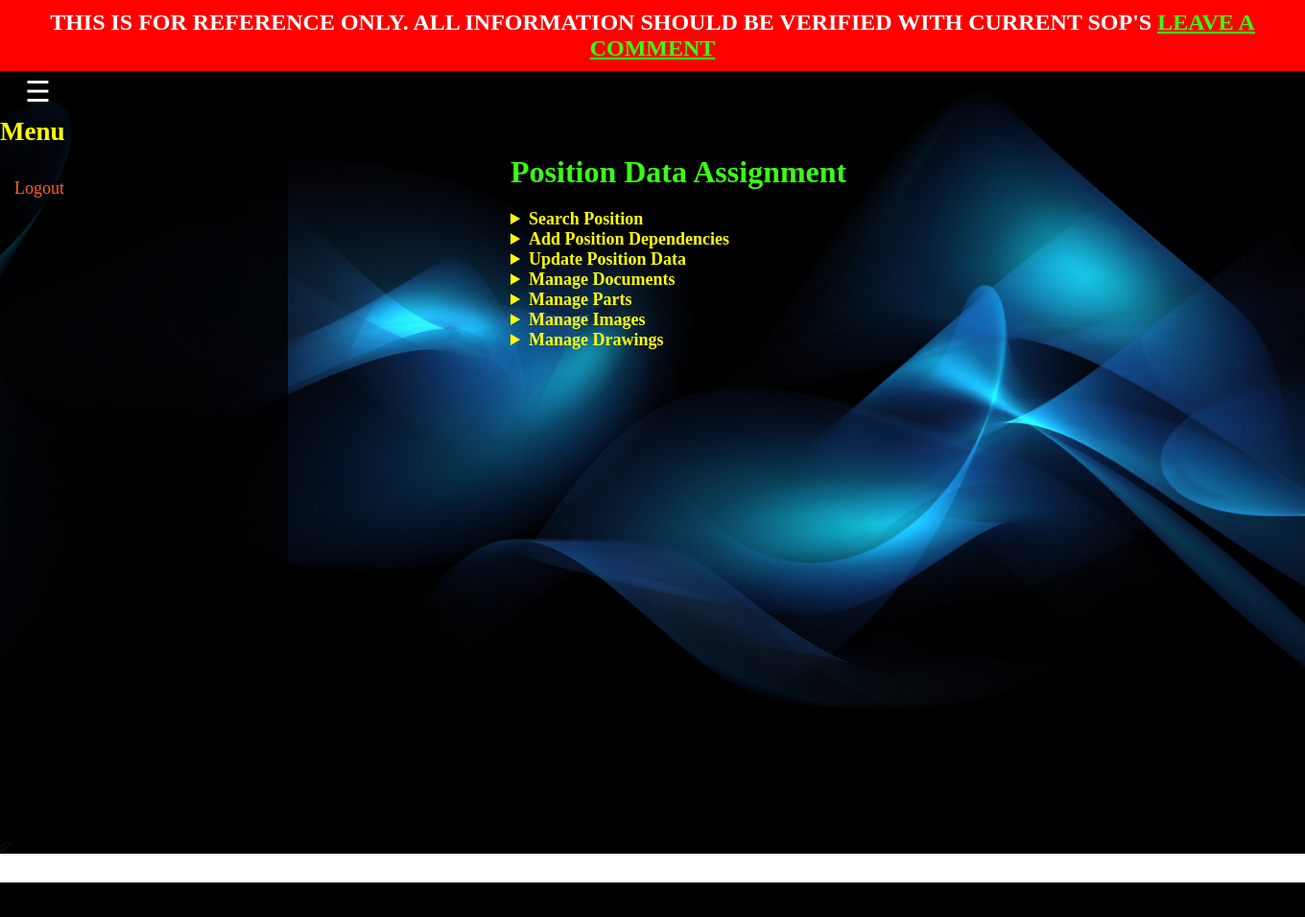
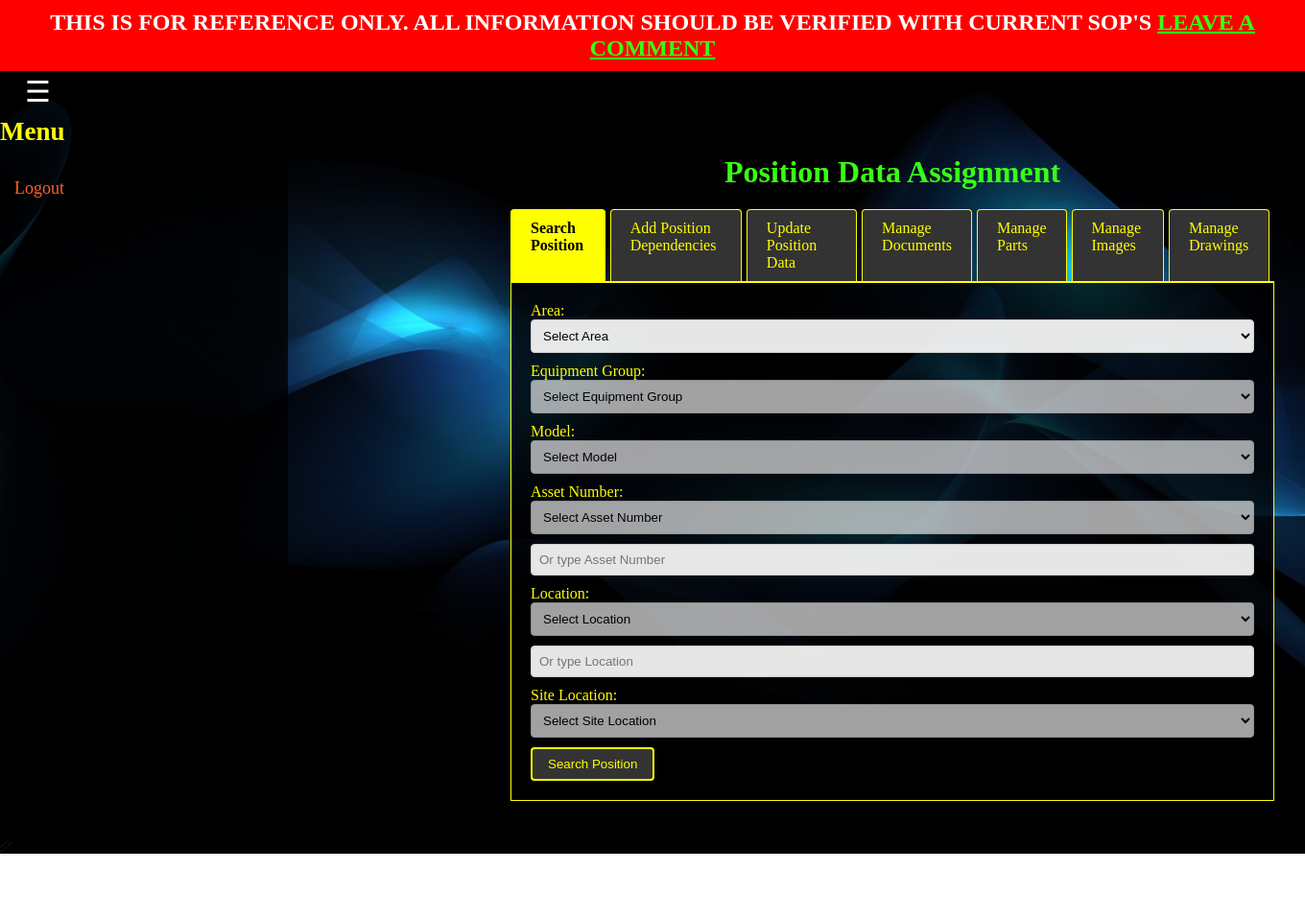
Before and after one commit to Rlemons12/MDEV_EMTAC, a Flask app: template templates/position_data_assignment.html in a window 1360 px wide. Shown: the whole page at 96% size. Before the commit the page ends 920 px from the top, so only its background shows below. Run offline with Flask 3, Linux system fonts and the light colour scheme; the visitor is signed in with stand-in values (Sample User, id 1); tables that the repository leaves empty hold one stand-in row (values such as "Sample post"); the template is opened without the code that fills it: most values are stand-ins (such as "Sample title", 1, 10 or a date in 2020); parts of the project's set-up code (start-up, migrations or seed data) failed here and were passed over; some libraries are stand-ins or nearby versions.

Commit message:
altered style of position_data_assignment.html to tab format

```diff
--- a/static/css/position_data_assignment.css
+++ b/static/css/position_data_assignment.css
@@ -84,6 +86,10 @@
 /* Modify the color for the main content */
 .content {
     color: yellow;
+    /* Ensure content area expands with content */
+    min-height: 100%;
+    /* Remove overflow property to prevent extra scrollbars */
+    overflow: visible;
 }
 
 /* Modify the color for the h1 (Position Data Assignment heading) */
@@ -567,62 +505,98 @@
 /* Styling for each drawing entry in the list */
 .existing-drawing {
     padding: 8px;
-    border-bottom: 1px solid #FFD700; /* Divider between drawings */
+    border-bottom: 1px solid #FFD700;
     display: flex;
     justify-content: space-between;
     align-items: center;
 }
 
 .existing-drawing:last-child {
-    border-bottom: none; /* Remove border for the last item */
+    border-bottom: none;
 }
 
 .existing-drawing span {
-    color: yellow; /* Ensure drawing details are visible */
+    color: yellow;
 }
 
 /* Styling for the remove button next to each drawing */
 .existing-drawing button {
     background-color: #333;
-    color: yellow; /* Button text color */
+    color: yellow;
     border: 1px solid yellow;
     padding: 5px 10px;
     cursor: pointer;
-    border-radius: 4px; /* Rounded corners */
+    border-radius: 4px;
     transition: background-color 0.3s, color 0.3s;
 }
 
 .existing-drawing button:hover {
     background-color: yellow;
-    color: black; /* Invert colors on hover */
+    color: black;
 }
 
-/* Pagination controls for existing drawings */
-#drawings-pagination {
-    margin-top: 10px;
-    text-align: center;
+/* Tab Navigation Styles */
+.tab-container {
+    margin-top: 20px;
 }
 
-#drawings-pagination button {
-    margin: 0 5px;
-    padding: 5px 10px;
+/* Ensure the main container expands with content */
+.main-container {
+    /* Remove min-height and overflow to let content expand naturally */
+    /* min-height: 100vh; */
+    /* overflow: auto; */
+}
+
+/* Clearfix to clear floated elements */
+.clearfix::after {
+    content: "";
+    display: table;
+    clear: both;
+}
+
+.tab-list {
+    display: flex;
+    list-style-type: none;
+    padding: 0;
+    margin: 0;
+    border-bottom: 2px solid yellow;
+}
+
+.tab-item {
+    padding: 10px 20px;
     cursor: pointer;
     background-color: #333;
     color: yellow;
     border: 1px solid yellow;
-    border-radius: 4px;
+    border-bottom: none;
+    margin-right: 5px;
+    border-top-left-radius: 4px;
+    border-top-right-radius: 4px;
     transition: background-color 0.3s, color 0.3s;
 }
 
-#drawings-pagination button:hover {
+.tab-item:hover {
     background-color: yellow;
     color: black;
 }
 
-#drawings-pagination button:disabled {
-    background-color: #555;
-    color: #ccc;
-    cursor: not-allowed;
+.tab-item.active {
+    background-color: yellow;
+    color: black;
+    font-weight: bold;
 }
 
-/* --- End of Added Styles for Drawings Section --- */
+.tab-content {
+    display: none;
+    padding: 20px;
+    background-color: rgba(0, 0, 0, 0.8);
+    border: 1px solid yellow;
+    border-top: none;
+    color: yellow;
+    /* Remove overflow property to prevent extra scrollbars */
+    overflow: visible;
+}
+
+.tab-content.active {
+    display: block;
+}
--- a/templates/position_data_assignment.html
+++ b/templates/position_data_assignment.html
@@ -29,9 +29,23 @@
     <div class="content">
         <h1>Position Data Assignment</h1>
 
-        <!-- Search Section (Collapsible) -->
-        <details>
-            <summary>Search Position</summary>
+        <!-- Tab Navigation -->
+        <div class="tab-container">
+            <ul class="tab-list">
+                <li class="tab-item active" data-tab="search-tab">Search Position</li>
+                <li class="tab-item" data-tab="add-dependencies-tab">Add Position Dependencies</li>
+                <li class="tab-item" data-tab="update-tab">Update Position Data</li>
+                <li class="tab-item" data-tab="documents-tab">Manage Documents</li>
+                <li class="tab-item" data-tab="parts-tab">Manage Parts</li>
+                <li class="tab-item" data-tab="images-tab">Manage Images</li>
+                <li class="tab-item" data-tab="drawings-tab">Manage Drawings</li>
+            </ul>
+        </div>
+
+        <!-- Tab Content Sections -->
+
+        <!-- Search Position Form -->
+        <div id="search-tab" class="tab-content active">
             <form id="searchPositionForm" method="get">
                 <!-- Area Dropdown -->
                 <div>
@@ -89,11 +103,10 @@
                 <!-- Search Button -->
                 <button type="button" id="searchPositionBtn">Search Position</button>
             </form>
-        </details>
+        </div>
 
-<details id="addPositionDependencies">
-    <summary>Add Position Dependencies</summary>
-
+        <!-- Add Position Dependencies Form -->
+        <div id="add-dependencies-tab" class="tab-content">
             <form id="addPositionDependenciesForm" action="{{ url_for('position_data_assignment_data_add_dependencies_bp.add_position') }}" method="post" enctype="multipart/form-data">
                 <!-- Display the position information -->
                 <div>
@@ -104,8 +117,8 @@
                 <input type="hidden" id="position_id" name="position_id" value="{{ position.id }}">
 
                 <!-- Add Area Section -->
-        <details>
-            <summary>Select or Add Area</summary>
+                <div class="collapsible-section">
+                    <h4>Select or Add Area</h4>
                     <div id="areaContainer">
                         <div id="areaFieldsWrapper">
                             <!-- Loop for adding multiple areas -->
@@ -132,11 +145,11 @@
                         <!-- Button to add another Area -->
                         <button type="button" id="addAnotherAreaBtn">Add Another Area</button>
                     </div>
-        </details>
+                </div>
 
                 <!-- Add Equipment Group Section -->
-        <details>
-            <summary>Select or Add Equipment Group</summary>
+                <div class="collapsible-section">
+                    <h4>Select or Add Equipment Group</h4>
                     <div id="equipmentGroupContainer">
                         <div id="equipmentGroupFieldsWrapper">
                             <!-- Loop for adding multiple equipment groups -->
@@ -160,11 +173,11 @@
                         <!-- Button to add another Equipment Group -->
                         <button type="button" id="addAnotherEquipmentGroupBtn">Add Another Equipment Group</button>
                     </div>
-        </details>
+                </div>
 
                 <!-- Add Model Section -->
-        <details>
-            <summary>Select or Add Model</summary>
+                <div class="collapsible-section">
+                    <h4>Select or Add Model</h4>
                     <div id="modelContainer">
                         <div id="modelFieldsWrapper">
                             <!-- Loop for adding multiple models -->
@@ -188,11 +201,11 @@
                         <!-- Button to add another Model -->
                         <button type="button" id="addAnotherModelBtn">Add Another Model</button>
                     </div>
-        </details>
+                </div>
 
-        <!-- Add Asset Numbers Section (allow multiple asset numbers) -->
-        <details>
-            <summary>Select or Add Asset Numbers</summary>
+                <!-- Add Asset Numbers Section -->
+                <div class="collapsible-section">
+                    <h4>Select or Add Asset Numbers</h4>
                     <div id="assetNumberContainer">
                         <div id="assetNumberFieldsWrapper">
                             <!-- Loop for adding multiple asset numbers -->
@@ -216,11 +229,11 @@
                         <!-- Button to add another Asset Number -->
                         <button type="button" id="addAnotherAssetNumberBtn">Add Another Asset Number</button>
                     </div>
-        </details>
+                </div>
 
-        <!-- Add Locations Section (allow multiple locations) -->
-        <details>
-            <summary>Select or Add Locations</summary>
+                <!-- Add Locations Section -->
+                <div class="collapsible-section">
+                    <h4>Select or Add Locations</h4>
                     <div id="locationContainer">
                         <div id="locationFieldsWrapper">
                             <!-- Loop for adding multiple locations -->
@@ -244,11 +257,11 @@
                         <!-- Button to add another Location -->
                         <button type="button" id="addAnotherLocationBtn">Add Another Location</button>
                     </div>
-        </details>
+                </div>
 
-        <!-- Add Site Locations Section (allow multiple site locations) -->
-        <details>
-            <summary>Select or Add Site Locations</summary>
+                <!-- Add Site Locations Section -->
+                <div class="collapsible-section">
+                    <h4>Select or Add Site Locations</h4>
                     <div id="siteLocationContainer">
                         <div id="siteLocationFieldsWrapper">
                             <!-- Loop for adding multiple site locations -->
@@ -271,35 +284,33 @@
                             </div>
                         </div>
                     </div>
-        </details>
+                </div>
 
                 <!-- Submit Button -->
                 <button type="submit">Add Position Dependencies</button>
             </form>
-</details>
+        </div>
 
-<!-- Update Section (Collapsible) -->
-<details id="updateSection">
-    <summary>Update Position Data</summary>
-
+        <!-- Update Position Data Form -->
+        <div id="update-tab" class="tab-content">
             <form id="updatePositionForm" action="{{ url_for('position_data_assignment_bp.update_position') }}" method="post" enctype="multipart/form-data">
-        <!-- Display the position information (ID and Name, for example) -->
+                <!-- Display the position information -->
                 <div>
                     <h3>Editing Position: {{ position.id }} - {{ position.name }}</h3>
                 </div>
 
-        <!-- Hidden field for Position ID (make it visible for debugging) -->
+                <!-- Hidden field for Position ID -->
                 <input type="hidden" id="position_id" name="position_id" value="{{ position.id }}">
 
-        <!-- Visible field for Position ID (for display purposes) -->
+                <!-- Visible field for Position ID -->
                 <div>
                     <label for="position_display">Position ID:</label>
                     <input type="text" id="position_display" name="position_display" value="{{ position.id }}" readonly>
                 </div>
 
-        <!-- Update Area (Collapsible Section) -->
-        <details>
-            <summary>Update Area</summary>
+                <!-- Update Area Section -->
+                <div class="collapsible-section">
+                    <h4>Update Area</h4>
                     <div>
                         <label for="edit_areaDropdown">Edit Area:</label>
                         <select name="area_id" id="edit_areaDropdown">
@@ -316,11 +327,11 @@
                         <label for="edit_area_description">Area Description:</label>
                         <textarea id="edit_area_description" name="area_description">{{ position.area.description if position.area else '' }}</textarea>
                     </div>
-        </details>
+                </div>
 
-        <!-- Update Equipment Group (Collapsible Section) -->
-        <details>
-            <summary>Update Equipment Group</summary>
+                <!-- Update Equipment Group Section -->
+                <div class="collapsible-section">
+                    <h4>Update Equipment Group</h4>
                     <div>
                         <label for="edit_equipmentGroupDropdown">Edit Equipment Group:</label>
                         <select name="equipment_group_id" id="edit_equipmentGroupDropdown">
@@ -330,19 +341,18 @@
                             {% endfor %}
                         </select>
 
-                <!-- Name for Equipment Group -->
+                        <!-- Name and Description for Equipment Group -->
                         <label for="edit_equipmentGroup_name">Equipment Group Name:</label>
                         <input type="text" id="edit_equipmentGroup_name" name="equipment_group_name" value="{{ position.equipment_group.name if position.equipment_group else '' }}">
 
-                <!-- Description for Equipment Group -->
                         <label for="edit_equipmentGroup_description">Equipment Group Description:</label>
                         <textarea id="edit_equipmentGroup_description" name="equipment_group_description">{{ position.equipment_group.description if position.equipment_group else '' }}</textarea>
                     </div>
-        </details>
+                </div>
 
-        <!-- Update Model (Collapsible Section) -->
-        <details>
-            <summary>Update Model</summary>
+                <!-- Update Model Section -->
+                <div class="collapsible-section">
+                    <h4>Update Model</h4>
                     <div>
                         <label for="edit_modelDropdown">Edit Model:</label>
                         <select name="model_id" id="edit_modelDropdown">
@@ -359,11 +369,11 @@
                         <label for="edit_model_description">Model Description:</label>
                         <textarea id="edit_model_description" name="model_description">{{ position.model.description if position.model else '' }}</textarea>
                     </div>
-        </details>
+                </div>
 
-        <!-- Update Asset Number (Collapsible Section) -->
-        <details>
-            <summary>Update Asset Number</summary>
+                <!-- Update Asset Number Section -->
+                <div class="collapsible-section">
+                    <h4>Update Asset Number</h4>
                     <div>
                         <label for="edit_assetNumberDropdown">Edit Asset Number:</label>
                         <select name="asset_number_id" id="edit_assetNumberDropdown">
@@ -380,11 +390,11 @@
                         <label for="edit_assetNumber_description">Asset Number Description:</label>
                         <textarea id="edit_assetNumber_description" name="asset_number_description">{{ position.asset_number.description if position.asset_number else '' }}</textarea>
                     </div>
-        </details>
+                </div>
 
-        <!-- Update Location (Collapsible Section) -->
-        <details>
-            <summary>Update Location</summary>
+                <!-- Update Location Section -->
+                <div class="collapsible-section">
+                    <h4>Update Location</h4>
                     <div>
                         <label for="edit_locationDropdown">Edit Location:</label>
                         <select name="location_id" id="edit_locationDropdown">
@@ -394,19 +404,18 @@
                             {% endfor %}
                         </select>
 
-                <!-- Name for Location -->
+                        <!-- Name and Description for Location -->
                         <label for="edit_location_name">Location Name:</label>
                         <input type="text" id="edit_location_name" name="location_name" value="{{ position.location.name if position.location else '' }}">
 
-                <!-- Description for Location -->
                         <label for="edit_location_description">Location Description:</label>
                         <textarea id="edit_location_description" name="location_description">{{ position.location.description if position.location else '' }}</textarea>
                     </div>
-        </details>
+                </div>
 
-        <!-- Update Site Location (Collapsible Section) -->
-        <details>
-            <summary>Update Site Location</summary>
+                <!-- Update Site Location Section -->
+                <div class="collapsible-section">
+                    <h4>Update Site Location</h4>
                     <div>
                         <label for="edit_siteLocationDropdown">Edit Site Location:</label>
                         <select name="site_location_id" id="edit_siteLocationDropdown">
@@ -423,21 +432,17 @@
                         <label for="edit_siteLocation_roomNumber">Room Number:</label>
                         <input type="text" id="edit_siteLocation_roomNumber" name="site_location_room_number" value="{{ position.site_location.room_number if position.site_location else '' }}">
                     </div>
-        </details>
+                </div>
 
                 <!-- Submit Button -->
                 <button type="submit">Update Position</button>
             </form>
-</details>
+        </div>
 
-
-<!-- Document Section -->
-<details id="documents-section">
-    <summary>Manage Documents</summary>
-
+        <!-- Manage Documents Section -->
+        <div id="documents-tab" class="tab-content">
             <!-- Hidden Field for Position ID -->
             <input type="hidden" id="position_id" name="position_id">
-
 
             <!-- Search Bar for Filtering Documents -->
             <div style="position: relative;">
@@ -447,18 +452,16 @@
                 <div id="document-suggestion-box" class="suggestion-box" style="display:none;"></div>
             </div>
 
-    <!-- Dynamically populated section for displaying existing documents -->
+            <!-- Existing Documents List -->
             <h4>Existing Documents:</h4>
             <div id="existing-documents-list" class="scrollable-list"></div>
 
             <!-- Pagination Controls -->
             <div id="documents-pagination" class="pagination-controls"></div>
-</details>
+        </div>
 
-
-<details>
-    <summary>Manage Parts</summary>
-
+        <!-- Manage Parts Section -->
+        <div id="parts-tab" class="tab-content">
             <!-- Parts Search Functionality -->
             <div>
                 <label for="parts-search">Parts Search:</label>
@@ -466,7 +469,7 @@
                 <div id="suggestion-box" class="suggestion-box" style="display: none;"></div>
             </div>
 
-    <!-- Display Existing Parts -->
+            <!-- Existing Parts List -->
             <div id="parts-container">
                 <h4>Existing Parts:</h4>
                 <div id="existing-parts-list" class="scrollable-list">
@@ -493,14 +496,10 @@
 
             <!-- Button to Submit New Parts -->
             <button type="button" id="submit-parts-button">Submit New Parts</button>
+        </div>
 
-</details>
-
-
-<!-- Images Section -->
-<details>
-    <summary>Manage Images</summary>
-
+        <!-- Manage Images Section -->
+        <div id="images-tab" class="tab-content">
             <!-- Search Images -->
             <div>
                 <label for="images-search">Search Images:</label>
@@ -512,7 +511,6 @@
             <div id="images-container">
                 <h4>Existing Images:</h4>
                 <div id="existing-images-list" class="scrollable-list">
-            <!-- Existing images will be appended here by JavaScript -->
                     {% for image in existing_images %}
                         <div class="existing-image" id="image-{{ image.id }}">
                             <span>Title: {{ image.title }}, Description: {{ image.description }}</span>
@@ -535,14 +533,10 @@
 
             <!-- Hidden Input for Position ID -->
             <input type="hidden" id="position_id" value="{{ position.id }}">
-</details>
+        </div>
 
-
-
-<!-- Drawings Section -->
-<details>
-    <summary>Manage Drawings</summary>
-
+        <!-- Manage Drawings Section -->
+        <div id="drawings-tab" class="tab-content">
             <!-- Search Drawings -->
             <div>
                 <label for="search-drawings">Search Drawings:</label>
@@ -554,10 +548,9 @@
             <div id="drawings-container">
                 <h4>Existing Drawings:</h4>
                 <div id="existing-drawings-list" class="scrollable-list">
-            <!-- Existing drawings will be appended here -->
                     {% for drawing in existing_drawings %}
                         <div class="existing-drawing">
-                    <span>Name: {{ drawing.drw_name }} Number: {{ drawing.drw_number }},</span>
+                            <span>Name: {{ drawing.drw_name }}, Number: {{ drawing.drw_number }}</span>
                             <button type="button" class="remove-existing-drawing-button" data-drawing-id="{{ drawing.id }}">Remove</button>
                         </div>
                     {% endfor %}
@@ -591,10 +584,10 @@
 
             <!-- Hidden Input for Position ID -->
             <input type="hidden" id="position_id" value="{{ position.id }}">
+        </div>
 
-</details>
-
-
+    </div>
+</div>
 {% endblock %}
 
 {% block extra_scripts %}
@@ -605,17 +598,42 @@
 <script src="https://code.jquery.com/jquery-3.6.0.min.js"></script>
 
 <!-- Toastr JS -->
-<script src="https://cdnjs.cloudflare.com/ajax/libs/toastr.js/latest/toastr.min.js"></script
+<script src="https://cdnjs.cloudflare.com/ajax/libs/toastr.js/latest/toastr.min.js"></script>
 <!-- Include Select2 JS -->
 <script src="https://cdn.jsdelivr.net/npm/select2@4.1.0-rc.0/dist/js/select2.min.js"></script>
 
+<!-- Your custom scripts -->
 <script src="{{ url_for('static', filename='js/position_data_assignment_data_add_dependencies.js') }}"></script>
 <script src="{{ url_for('static', filename='js/get_position_data_assignment_data.js') }}"></script>
 <script src="{{ url_for('static', filename='js/base_sidebar.js') }}"></script>
-<script src="{{ url_for('static', filename= 'js/get_position_data_assignment_data_part.js')}}"></script>
+<script src="{{ url_for('static', filename='js/get_position_data_assignment_data_part.js') }}"></script>
 <script src="{{ url_for('static', filename='js/get_position_data_assignment_data_image.js') }}"></script>
 <script src="{{ url_for('static', filename='js/get_position_data_assignment_data_drawing.js') }}"></script>
-<script src="{{ url_for('static', filename='js/get_position_data_assignment_data_document.js')}}"></script>
+<script src="{{ url_for('static', filename='js/get_position_data_assignment_data_document.js') }}"></script>
+
+<!-- Tab Functionality Script -->
+<script>
+    // Tab functionality
+    document.addEventListener('DOMContentLoaded', function() {
+        const tabs = document.querySelectorAll('.tab-item');
+        const contents = document.querySelectorAll('.tab-content');
+
+        tabs.forEach(tab => {
+            tab.addEventListener('click', function() {
+                // Remove 'active' class from all tabs and contents
+                tabs.forEach(item => item.classList.remove('active'));
+                contents.forEach(content => content.classList.remove('active'));
+
+                // Add 'active' class to the clicked tab and corresponding content
+                this.classList.add('active');
+                const tabContent = document.getElementById(this.getAttribute('data-tab'));
+                tabContent.classList.add('active');
+            });
+        });
+    });
+</script>
+
+<!-- Script for handling AJAX calls -->
 <script>
     var getEquipmentGroupsUrl = "{{ url_for('position_data_assignment_bp.get_equipment_groups') }}";
     var getModelsUrl = "{{ url_for('position_data_assignment_bp.get_models') }}";
@@ -639,8 +657,5 @@
             }
         });
     });
-
-
-
 </script>
 {% endblock %}
```
Also changed, not shown: other parts of static/css/position_data_assignment.css (+24 -90 lines), 1 other file. Lines whose indentation alone changed are shown as unchanged.
